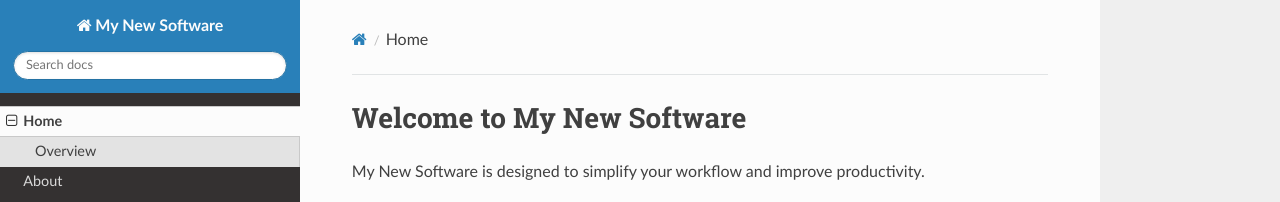
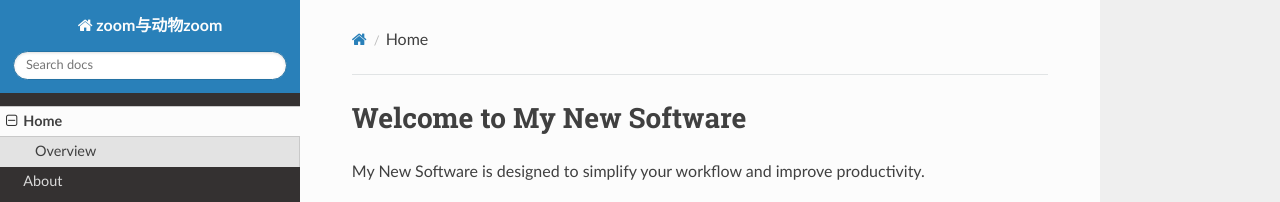
Before and after one commit to iokle/18, an MkDocs documentation site: the page built from docs/index.md, in a window 1280 px wide. Shown: the top 202 px of the page. Built offline with MkDocs 1.6.1, drawn with Linux system fonts in a browser that asks for light colours; nearby versions of some CDN libraries.

Commit message:
Update mkdocs.yml

```diff
--- a/mkdocs.yml
+++ b/mkdocs.yml
@@ -1,5 +1,5 @@
-site_name: My New Software
-description: 欢迎访问
+site_name: zoom与动物zoom
+description: zoom与动物zoom欢迎访问
 theme:
   name: readthedocs
 nav:
```
